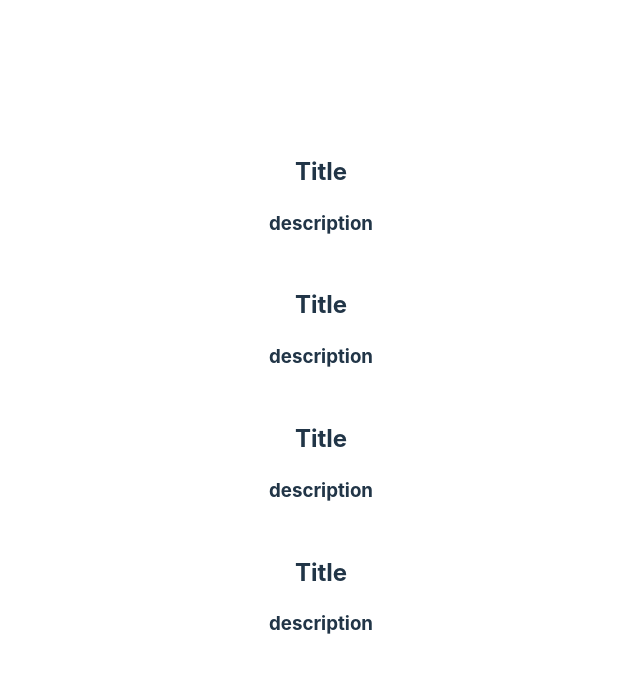
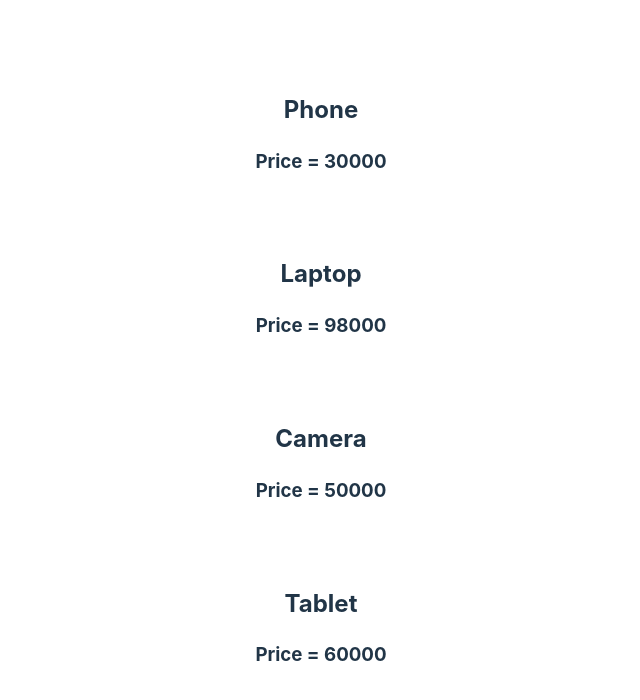
Before and after one commit to Ankitjigna/reactPractice, a React (Vite) app: page / in a window 1280 px wide. Shown: the top 700 px of the page, without its empty margins (319-959 px from the left). Built offline with nearby package versions, Linux system fonts and the light colour scheme.

Commit message:
adding concept of props

```diff
--- a/src/Product.css
+++ b/src/Product.css
@@ -1,6 +1,6 @@
 .Product{
     border: 1px solid white;
     border-radius: 14px;
-    border-bottom: 14px;
+    margin-bottom: 30px;
     padding: 0 30px 10px 30px;
 }
--- a/src/Product.jsx
+++ b/src/Product.jsx
@@ -1,10 +1,10 @@
 import "./Product.css"
 
-function Product() {
+function Product({Title ,Price}) {
     return (
         <div className="Product">
-            <h2>Title</h2>
-            <h3>description</h3>
+            <h2>{Title}</h2>
+            <h3>Price = {Price}</h3>
         </div>
     )
 }
--- a/src/ProductTab.jsx
+++ b/src/ProductTab.jsx
@@ -3,10 +3,10 @@ import Product from "./Product.jsx";
 function ProductTab() {
   return (
     <>
-      <Product />
-      <Product />
-      <Product />
-      <Product />
+      <Product Title="Phone"  Price={30000}/>
+      <Product Title="Laptop" Price={98000}/>
+      <Product Title="Camera" Price={50000}/>
+      <Product Title="Tablet" Price={60000}/>
     </>
   )
 }
```
